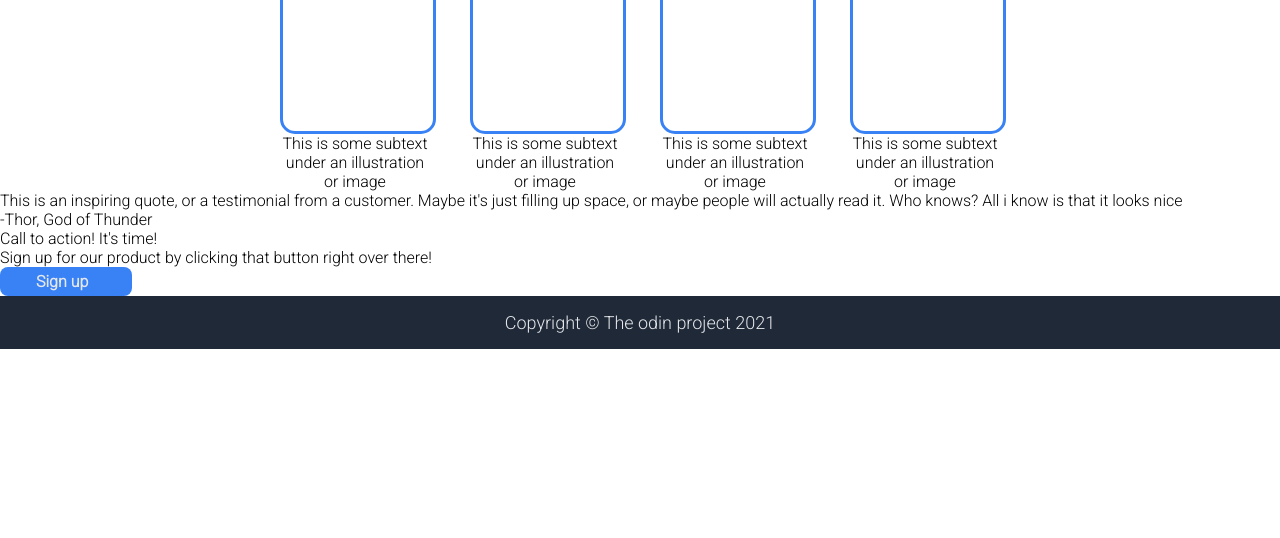
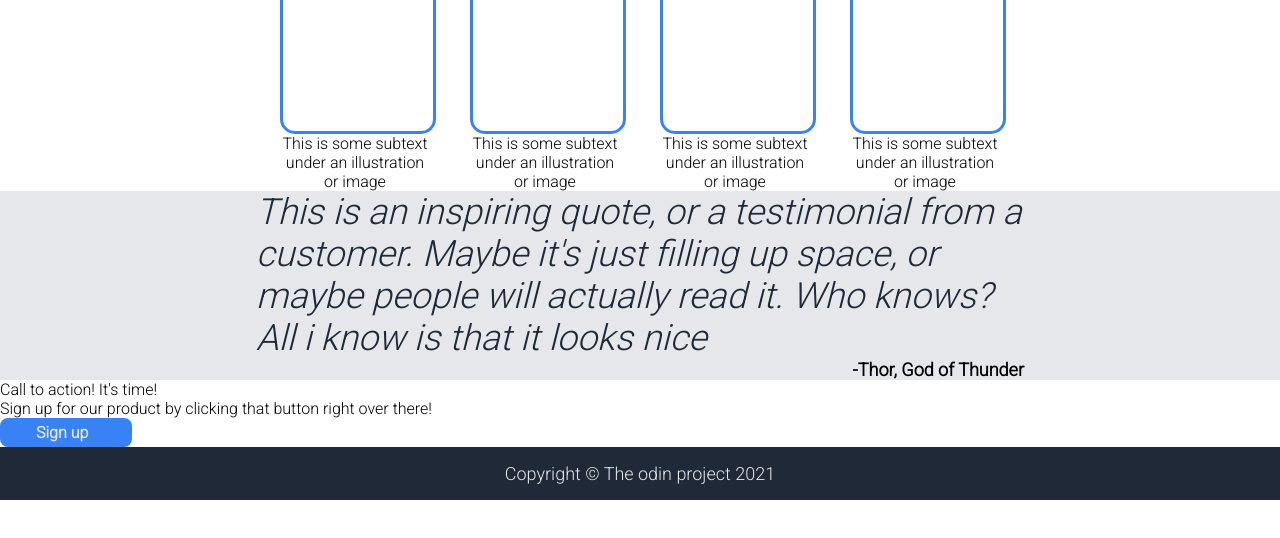
Before and after one commit to MartonBrandon03/landing-page, a plain HTML site: page index.html in a window 1280 px wide. Shown: the part 332-870 px from the top of the page. Drawn offline with Linux system fonts and the light colour scheme.

Commit message:
Add quote section styles

```diff
--- a/styles.css
+++ b/styles.css
@@ -103,3 +103,25 @@ nav {
 .sq-wrap {
   width: 150px;
 }
+
+.quote {
+  background-color: #E5E7EB;
+  display: flex;
+  flex-direction: column;
+  align-items: center;
+  justify-content: center;
+}
+
+.quote p {
+  font-size: 36px;
+  font-style: italic;
+  color: #1F2937;
+  width: 60%;
+}
+
+.author {
+  font-size: 18px;
+  align-self: flex-end;
+  margin-right: 20%;
+  font-weight: 900;
+}
```
